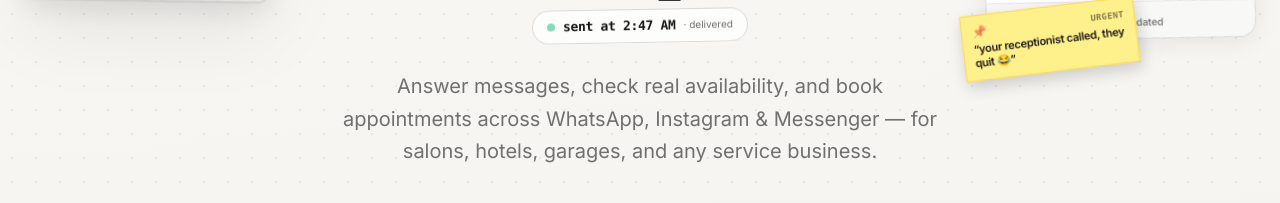
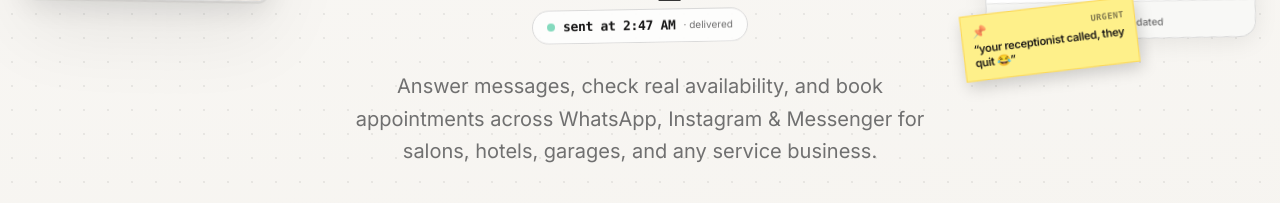
Before and after one commit to Aabhi907/Vesper, a Next.js app: page / in a window 1280 px wide. Shown: the part 358-561 px from the top of the page. Built offline with nearby package versions, Linux system fonts and the light colour scheme.

Commit message:
content(hero): remove dash between Messenger and for salons

```diff
--- a/components/sections/hero.tsx
+++ b/components/sections/hero.tsx
@@ -195,8 +195,9 @@
           </div>
 
           <p className="text-[15px] sm:text-[18px] md:text-[20px] text-muted mb-8 sm:mb-10 max-w-[620px] mx-auto leading-relaxed font-normal">
-            Answer messages, check real availability, and book appointments across WhatsApp, Instagram &amp; Messenger — for salons, hotels, garages, and any service business.
+            Answer messages, check real availability, and book appointments across WhatsApp, Instagram &amp; Messenger for salons, hotels, garages, and any service business.
           </p>
+
 
           <div className="flex flex-col sm:flex-row items-center gap-3 justify-center w-full sm:w-auto">
             <a
```
